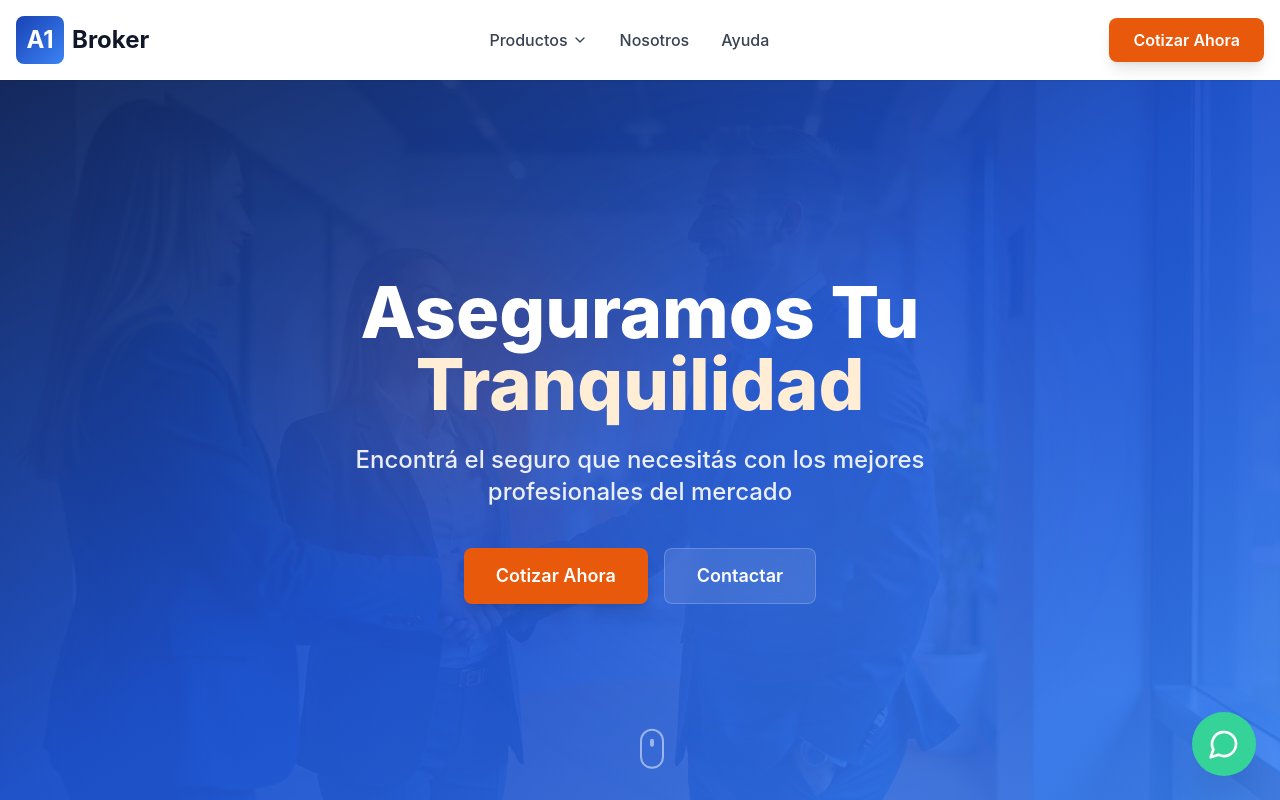
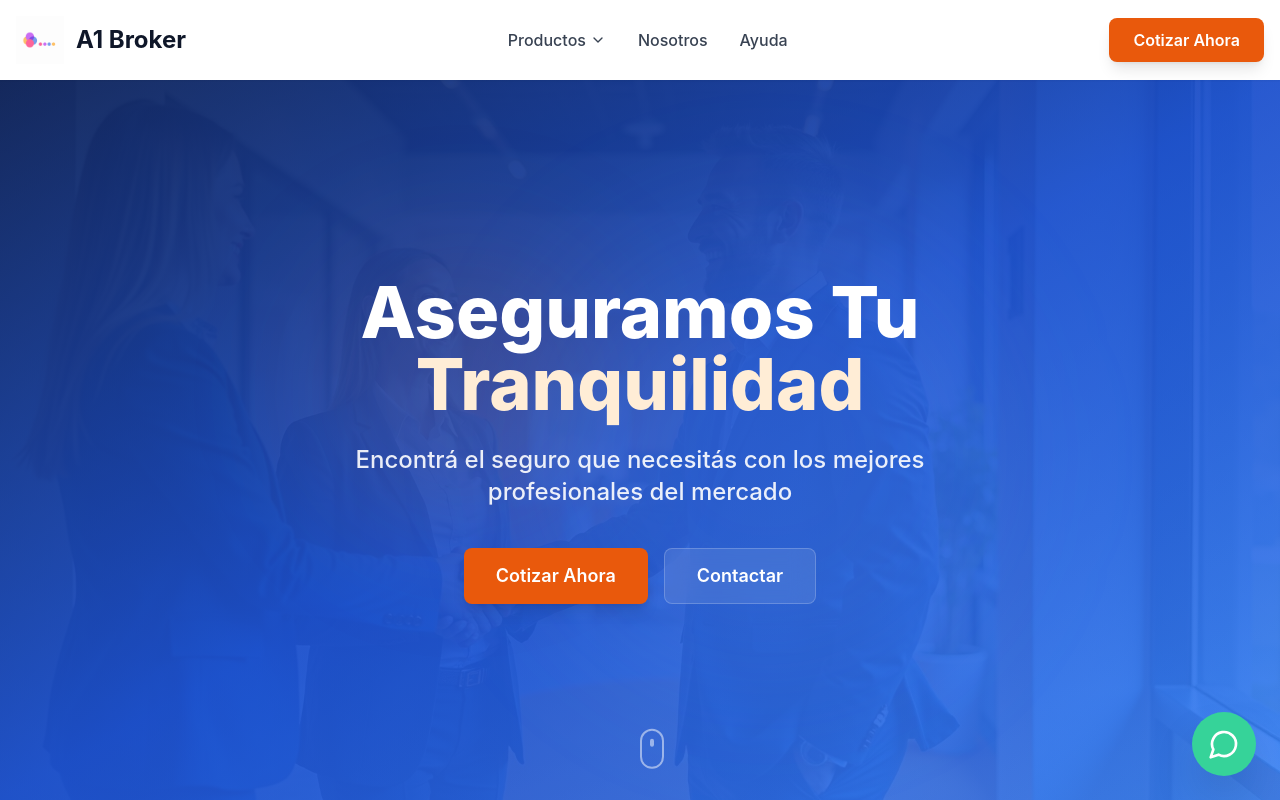
Before and after one commit to ezelamass/a1-safeguard-hub, a React (Vite) app: page / in a window 1280 px wide. Shown: the top 800 px of the page. Built offline with nearby package versions, Linux system fonts and the light colour scheme; the HTML template or start-up script is replaced by a standard one.

Commit message:
Implement logo in header and footer
Copy logo to assets and update Header and Footer components to use the new logo.

```diff
--- a/src/components/layout/Footer.tsx
+++ b/src/components/layout/Footer.tsx
@@ -1,5 +1,6 @@
 import { Link } from "react-router-dom";
 import { Mail, Phone, MapPin, Facebook, Instagram, Linkedin } from "lucide-react";
+import logo from "@/assets/logo.png";
 
 export const Footer = () => {
   return (
@@ -8,11 +9,9 @@ export const Footer = () => {
         <div className="grid grid-cols-1 md:grid-cols-2 lg:grid-cols-4 gap-8 md:gap-12">
           {/* Company Info */}
           <div>
-            <div className="flex items-center space-x-2 mb-4">
-              <div className="w-10 h-10 bg-gradient-to-br from-primary-700 to-primary-500 rounded-lg flex items-center justify-center">
-                <span className="text-white font-bold text-xl">A1</span>
-              </div>
-              <span className="text-xl font-bold">Broker</span>
+            <div className="flex items-center space-x-3 mb-4">
+              <img src={logo} alt="A1 Broker" className="w-10 h-10" />
+              <span className="text-xl font-bold">A1 Broker</span>
             </div>
             <p className="text-gray-400 mb-4">
               Soluciones integrales de seguros desde 2016. Matrícula SSN 84872.
--- a/src/components/layout/Header.tsx
+++ b/src/components/layout/Header.tsx
@@ -4,6 +4,7 @@ import { Menu, X, ChevronDown } from "lucide-react";
 import { Button } from "@/components/ui/button-variants";
 import { PRODUCTS } from "@/utils/constants";
 import * as icons from "lucide-react";
+import logo from "@/assets/logo.png";
 
 export const Header = () => {
   const [isScrolled, setIsScrolled] = useState(false);
@@ -34,12 +35,10 @@ export const Header = () => {
       <div className="container mx-auto px-4">
         <div className="flex items-center justify-between h-20 md:h-20">
           {/* Logo */}
-          <Link to="/" className="flex items-center space-x-2 z-50">
-            <div className="w-10 h-10 md:w-12 md:h-12 bg-gradient-to-br from-primary-700 to-primary-500 rounded-lg flex items-center justify-center">
-              <span className="text-white font-bold text-xl md:text-2xl">A1</span>
-            </div>
+          <Link to="/" className="flex items-center space-x-3 z-50">
+            <img src={logo} alt="A1 Broker" className="w-10 h-10 md:w-12 md:h-12" />
             <span className="text-xl md:text-2xl font-bold text-gray-900">
-              Broker
+              A1 Broker
             </span>
           </Link>
 
```
Also changed, not shown: src/assets/logo.png (added).
